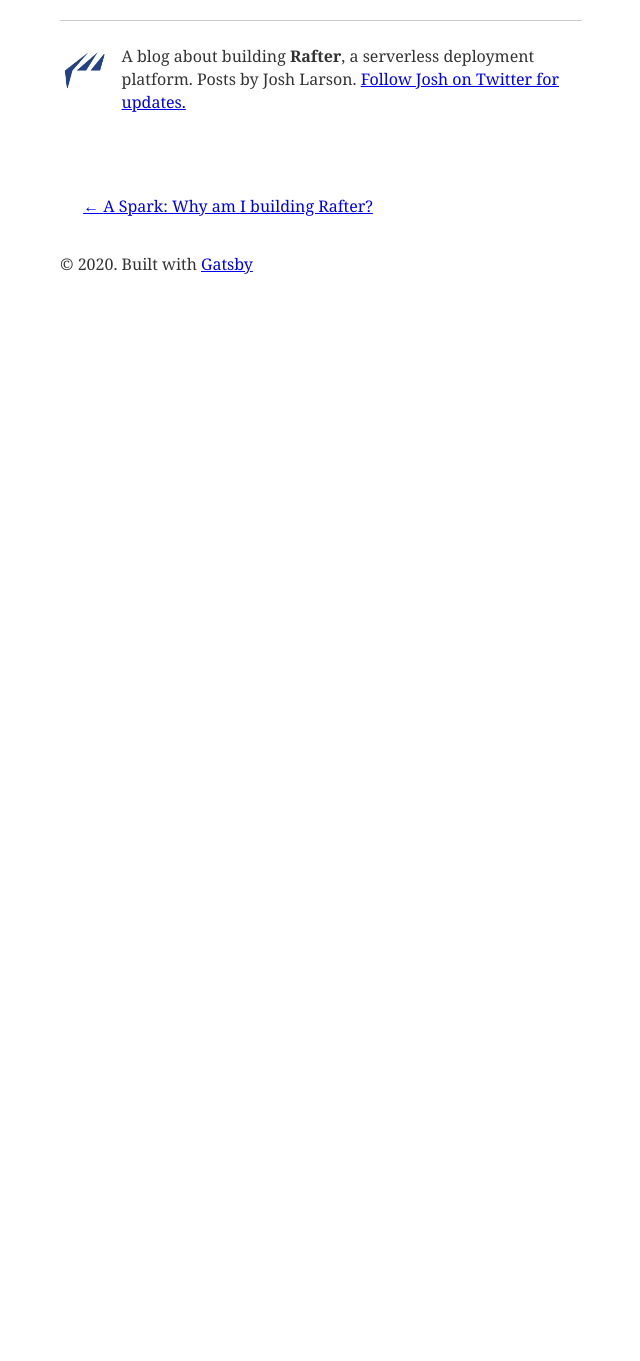
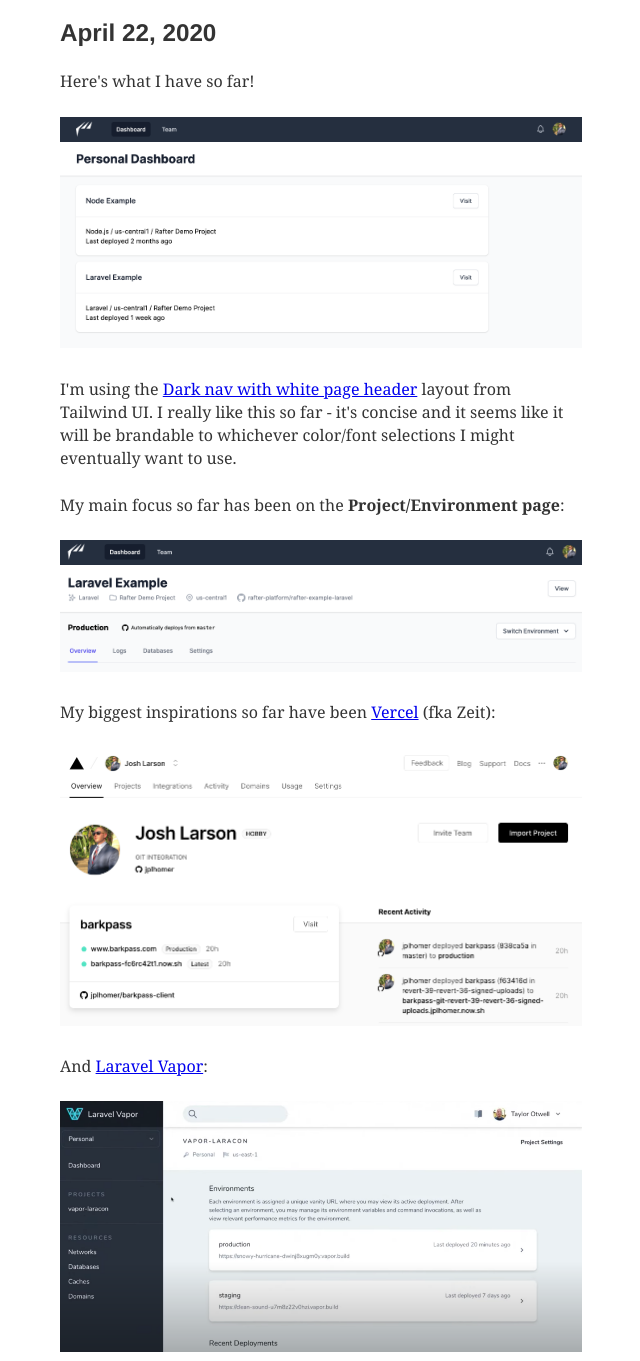
Before and after one commit to rafter-platform/rafter-blog, a Gatsby site: page /building-interfaces-with-tailwind-ui/ in a window 1280 px wide. Shown: the part 265-1626 px from the top of the page, without its empty margins (319-959 px from the left). Before the commit the page ends 800 px from the top, so only its background shows below. Built offline with nearby package versions, Linux system fonts and the light colour scheme; Gatsby itself is replaced by a stand-in of ours; some packages are replaced by stand-ins of ours; what typography-theme-st-annes would draw is missing.

Commit message:
Start in on interfaces

```diff
--- a/content/blog/building-interfaces-with-tailwind-ui/index.mdx
+++ b/content/blog/building-interfaces-with-tailwind-ui/index.mdx
@@ -1,7 +1,27 @@
 ---
-title: "Building Interfaces with Tailwind UI"
+title: 'Building Interfaces with Tailwind UI'
 date: '2020-04-21 20:36:09'
 type: journal
 ---
 
 I'm building the interface of Rafter with [Tailwind UI](https://tailwindui.com)! Follow along.
+
+## April 22, 2020
+
+Here's what I have so far!
+
+![Dashboard, v1](./dashboard-1.png)
+
+I'm using the [Dark nav with white page header](https://tailwindui.com/components/application-ui/application-shells/stacked#component-10058606cac5398d7fa2c73b64089874) layout from Tailwind UI. I really like this so far - it's concise and it seems like it will be brandable to whichever color/font selections I might eventually want to use.
+
+My main focus so far has been on the **Project/Environment page**:
+
+![Project, v1](./project-1.png)
+
+My biggest inspirations so far have been [Vercel](https://vercel.com) (fka Zeit):
+
+![Vercel 1](./vercel-1.png)
+
+And [Laravel Vapor](https://vapor.laravel.com):
+
+![Vapor 1](./vapor-1.png)
```
Also changed, not shown: content/blog/building-interfaces-with-tailwind-ui/dashboard-1.png (added), content/blog/building-interfaces-with-tailwind-ui/project-1.png (added), content/blog/building-interfaces-with-tailwind-ui/vapor-1.png (added), content/blog/building-interfaces-with-tailwind-ui/vercel-1.png (added).
